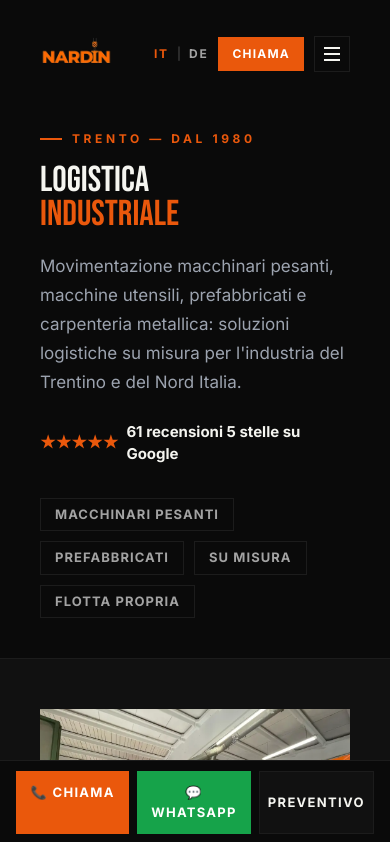
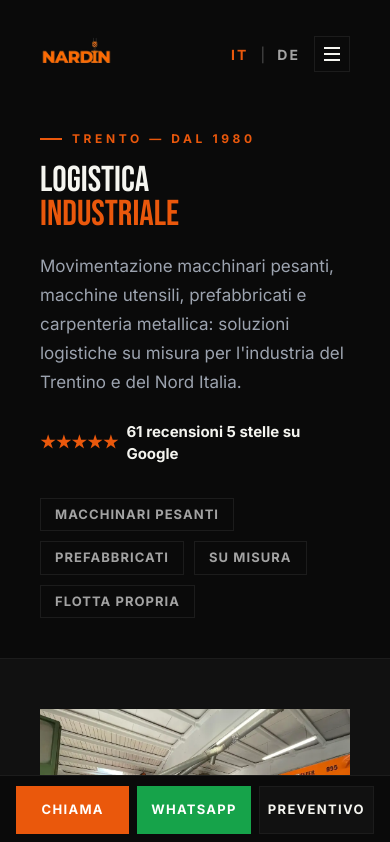
Before and after one commit to matteonardin04-bot/nardin-seo-ready, a React (Vite) app: page /logistica-industriale in a window 390 px wide. Shown: the top 842 px of the page. Built offline with nearby package versions, Linux system fonts and the light colour scheme.

Commit message:
Mobile: barra in basso allineata, header senza Chiama doppio, pallini caroselli

```diff
--- /dev/null
+++ b/src/CarouselDots.tsx
@@ -0,0 +1,49 @@
+import { useEffect, useRef, useState } from 'react';
+
+// Pallini sotto un carosello orizzontale (solo mobile).
+// Va messo subito dopo il contenitore che scorre: lo trova come elemento precedente.
+export default function CarouselDots({ count, label }: { count: number; label: string }) {
+  const ref = useRef<HTMLDivElement>(null);
+  const [active, setActive] = useState(0);
+
+  const scroller = () => ref.current?.previousElementSibling as HTMLElement | null;
+
+  useEffect(() => {
+    const el = scroller();
+    if (!el) return;
+    const onScroll = () => {
+      const kids = Array.from(el.children) as HTMLElement[];
+      if (!kids.length) return;
+      const left = el.scrollLeft + el.clientWidth * 0.3;
+      let idx = 0;
+      kids.forEach((k, i) => { if (k.offsetLeft - el.offsetLeft <= left) idx = i; });
+      if (el.scrollLeft + el.clientWidth >= el.scrollWidth - 4) idx = kids.length - 1;
+      setActive(idx);
+    };
+    onScroll();
+    el.addEventListener('scroll', onScroll, { passive: true });
+    return () => el.removeEventListener('scroll', onScroll);
+  }, [count]);
+
+  useEffect(() => { setActive(0); }, [count]);
+
+  const go = (i: number) => {
+    const el = scroller();
+    const kid = el?.children[i] as HTMLElement | undefined;
+    if (el && kid) el.scrollTo({ left: kid.offsetLeft - el.offsetLeft - 20, behavior: 'smooth' });
+  };
+
+  return (
+    <div ref={ref} style={{ display: 'flex', alignItems: 'center', justifyContent: 'space-between', gap: 12, marginTop: 16 }}>
+      <div role="tablist" aria-label={label} style={{ display: 'flex', gap: 2 }}>
+        {Array.from({ length: count }).map((_, i) => (
+          <button key={i} type="button" aria-label={`${i + 1} / ${count}`} aria-selected={i === active} onClick={() => go(i)}
+            style={{ width: 28, height: 28, padding: 0, background: 'none', border: 'none', cursor: 'pointer', display: 'flex', alignItems: 'center', justifyContent: 'center' }}>
+            <span style={{ display: 'block', width: i === active ? 22 : 8, height: 8, borderRadius: 4, background: i === active ? '#EA580C' : '#525252', transition: 'width 0.25s, background 0.25s' }} />
+          </button>
+        ))}
+      </div>
+      <span style={{ fontSize: 12, fontWeight: 700, letterSpacing: '0.15em', color: '#A3A3A3', textTransform: 'uppercase' }}>{active + 1} / {count}</span>
+    </div>
+  );
+}
--- a/src/LangSwitch.tsx
+++ b/src/LangSwitch.tsx
@@ -18,11 +18,11 @@ export default function LangSwitch({ big = false }: { big?: boolean }) {
   const { pathname } = useLocation();
   const isDe = pathname === '/de' || pathname.startsWith('/de/');
   const alt = altPaths(pathname) || { it: '/', de: '/de' };
-  const base = { textDecoration: 'none', fontWeight: 700, letterSpacing: '0.15em', fontSize: big ? 22 : 12 } as const;
+  const base = { textDecoration: 'none', fontWeight: 700, letterSpacing: '0.15em', fontSize: big ? 22 : 14, padding: big ? 0 : '8px 4px' } as const;
   return (
     <span style={{ display: 'inline-flex', gap: 8, alignItems: 'center' }} aria-label="Lingua / Sprache">
       <Link to={alt.it} hrefLang="it" style={{ ...base, color: isDe ? '#A3A3A3' : '#EA580C' }}>IT</Link>
-      <span style={{ color: '#525252', fontSize: big ? 22 : 12 }}>|</span>
+      <span style={{ color: '#525252', fontSize: big ? 22 : 14 }}>|</span>
       <Link to={alt.de} hrefLang="de" style={{ ...base, color: isDe ? '#EA580C' : '#A3A3A3' }}>DE</Link>
     </span>
   );
--- a/src/Layout.tsx
+++ b/src/Layout.tsx
@@ -102,7 +102,6 @@ export function Navbar({ mobile }: { mobile: boolean }) {
           {mobile && (
             <div style={{ display: 'flex', alignItems: 'center', gap: 10 }}>
               <LangSwitch />
-              <a href="tel:+390461990268" onClick={trackPhoneClick} style={{ background: S.orange, color: '#fff', padding: '8px 14px', textDecoration: 'none', fontSize: 12, fontWeight: 700, letterSpacing: '0.1em', textTransform: 'uppercase' }}>CHIAMA</a>
               <button onClick={openMenu} style={{ background: 'none', border: `1px solid ${S.border}`, color: S.text, width: 36, height: 36, cursor: 'pointer', display: 'flex', flexDirection: 'column', alignItems: 'center', justifyContent: 'center', gap: 4 }}>
                 <span style={{ width: 16, height: 2, background: S.text, display: 'block' }} />
                 <span style={{ width: 16, height: 2, background: S.text, display: 'block' }} />
@@ -178,8 +177,8 @@ export function Footer() {
 export function StickyMobileBar({ onPreventivo }: { onPreventivo: () => void }) {
   return (
     <div className="mobile-cta-bar" style={{ display: 'none', position: 'fixed', bottom: 0, left: 0, right: 0, zIndex: 120, background: '#0A0A0A', borderTop: `1px solid ${S.border}`, padding: '10px 16px', gap: 8 }}>
-      <a href="tel:+390461990268" onClick={trackPhoneClick} style={{ flex: 1, background: S.orange, color: '#fff', padding: '12px 8px', textDecoration: 'none', fontSize: 13, fontWeight: 700, letterSpacing: '0.1em', textTransform: 'uppercase', textAlign: 'center', display: 'block' }}>📞 CHIAMA</a>
-      <a href="https://wa.me/393484420285" onClick={trackWhatsAppClick} target="_blank" rel="noopener noreferrer" style={{ flex: 1, background: '#16A34A', color: '#fff', padding: '12px 8px', textDecoration: 'none', fontSize: 13, fontWeight: 700, letterSpacing: '0.1em', textTransform: 'uppercase', textAlign: 'center', display: 'block' }}>💬 WHATSAPP</a>
+      <a href="tel:+390461990268" onClick={trackPhoneClick} style={{ flex: 1, background: S.orange, color: '#fff', padding: '12px 8px', textDecoration: 'none', fontSize: 13, fontWeight: 700, letterSpacing: '0.1em', textTransform: 'uppercase', textAlign: 'center', display: 'flex', alignItems: 'center', justifyContent: 'center', minHeight: 48, whiteSpace: 'nowrap' }}>CHIAMA</a>
+      <a href="https://wa.me/393484420285" onClick={trackWhatsAppClick} target="_blank" rel="noopener noreferrer" style={{ flex: 1, background: '#16A34A', color: '#fff', padding: '12px 8px', textDecoration: 'none', fontSize: 13, fontWeight: 700, letterSpacing: '0.1em', textTransform: 'uppercase', textAlign: 'center', display: 'flex', alignItems: 'center', justifyContent: 'center', minHeight: 48, whiteSpace: 'nowrap' }}>WHATSAPP</a>
       <button onClick={onPreventivo} style={{ flex: 1, background: S.dark, color: S.text, border: `1px solid ${S.border}`, padding: '12px 8px', cursor: 'pointer', fontSize: 13, fontWeight: 700, letterSpacing: '0.1em', textTransform: 'uppercase' }}>PREVENTIVO</button>
     </div>
   );
--- a/src/LayoutDe.tsx
+++ b/src/LayoutDe.tsx
@@ -102,7 +102,6 @@ export function Navbar({ mobile }: { mobile: boolean }) {
           {mobile && (
             <div style={{ display: 'flex', alignItems: 'center', gap: 10 }}>
               <LangSwitch />
-              <a href="tel:+390461990268" onClick={trackPhoneClick} style={{ background: S.orange, color: '#fff', padding: '8px 14px', textDecoration: 'none', fontSize: 12, fontWeight: 700, letterSpacing: '0.1em', textTransform: 'uppercase' }}>ANRUFEN</a>
               <button onClick={openMenu} style={{ background: 'none', border: `1px solid ${S.border}`, color: S.text, width: 36, height: 36, cursor: 'pointer', display: 'flex', flexDirection: 'column', alignItems: 'center', justifyContent: 'center', gap: 4 }}>
                 <span style={{ width: 16, height: 2, background: S.text, display: 'block' }} />
                 <span style={{ width: 16, height: 2, background: S.text, display: 'block' }} />
@@ -178,8 +177,8 @@ export function Footer() {
 export function StickyMobileBar({ onPreventivo }: { onPreventivo: () => void }) {
   return (
     <div className="mobile-cta-bar" style={{ display: 'none', position: 'fixed', bottom: 0, left: 0, right: 0, zIndex: 120, background: '#0A0A0A', borderTop: `1px solid ${S.border}`, padding: '10px 16px', gap: 8 }}>
-      <a href="tel:+390461990268" onClick={trackPhoneClick} style={{ flex: 1, background: S.orange, color: '#fff', padding: '12px 8px', textDecoration: 'none', fontSize: 13, fontWeight: 700, letterSpacing: '0.1em', textTransform: 'uppercase', textAlign: 'center', display: 'block' }}>📞 ANRUFEN</a>
-      <a href="https://wa.me/393484420285" onClick={trackWhatsAppClick} target="_blank" rel="noopener noreferrer" style={{ flex: 1, background: '#16A34A', color: '#fff', padding: '12px 8px', textDecoration: 'none', fontSize: 13, fontWeight: 700, letterSpacing: '0.1em', textTransform: 'uppercase', textAlign: 'center', display: 'block' }}>💬 WHATSAPP</a>
+      <a href="tel:+390461990268" onClick={trackPhoneClick} style={{ flex: 1, background: S.orange, color: '#fff', padding: '12px 8px', textDecoration: 'none', fontSize: 13, fontWeight: 700, letterSpacing: '0.1em', textTransform: 'uppercase', textAlign: 'center', display: 'flex', alignItems: 'center', justifyContent: 'center', minHeight: 48, whiteSpace: 'nowrap' }}>ANRUFEN</a>
+      <a href="https://wa.me/393484420285" onClick={trackWhatsAppClick} target="_blank" rel="noopener noreferrer" style={{ flex: 1, background: '#16A34A', color: '#fff', padding: '12px 8px', textDecoration: 'none', fontSize: 13, fontWeight: 700, letterSpacing: '0.1em', textTransform: 'uppercase', textAlign: 'center', display: 'flex', alignItems: 'center', justifyContent: 'center', minHeight: 48, whiteSpace: 'nowrap' }}>WHATSAPP</a>
       <button onClick={onPreventivo} style={{ flex: 1, background: S.dark, color: S.text, border: `1px solid ${S.border}`, padding: '12px 8px', cursor: 'pointer', fontSize: 13, fontWeight: 700, letterSpacing: '0.1em', textTransform: 'uppercase' }}>ANGEBOT</button>
     </div>
   );
```
